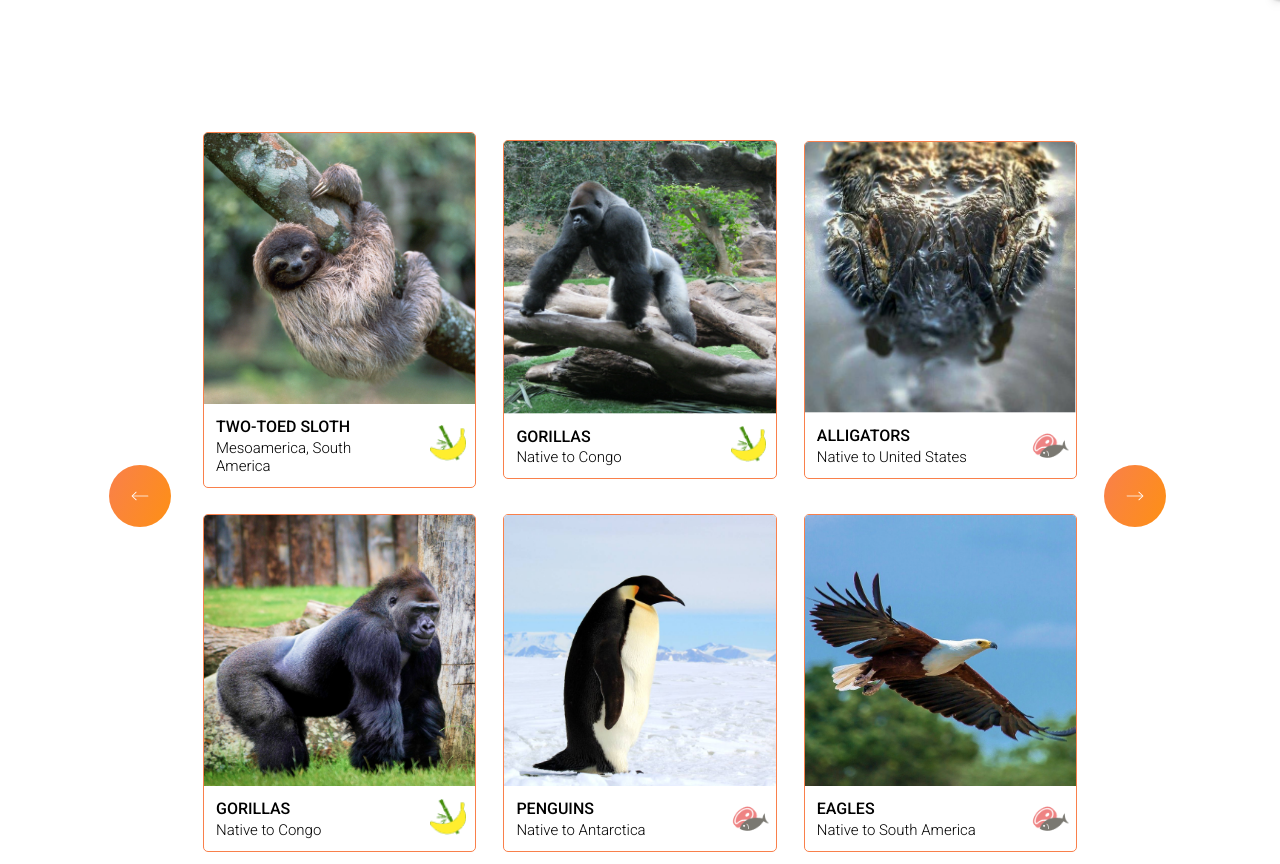
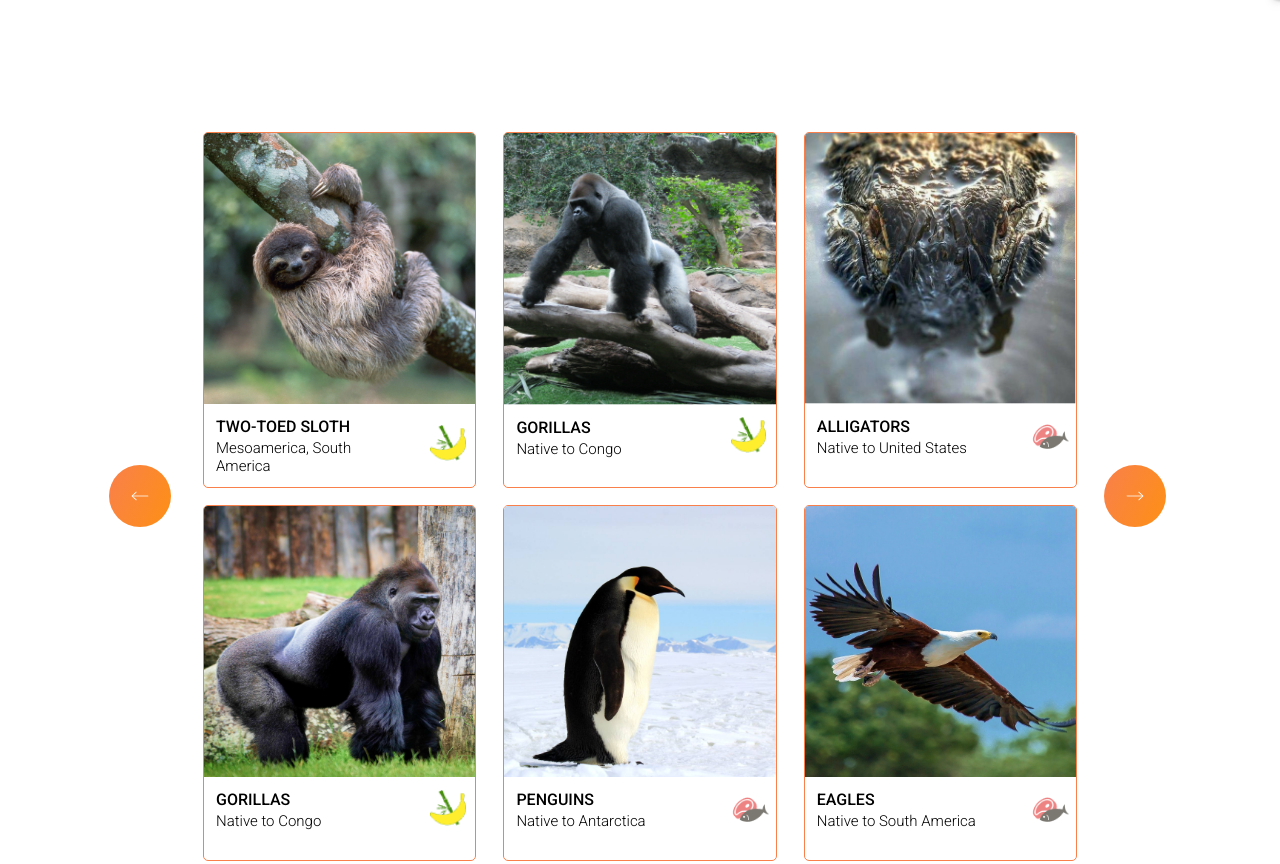
Before and after one commit to ikoroleva/online-zoo, a website: page pages/petstory/index.html in a window 1280 px wide. Shown: the part 1120-1984 px from the top of the page. Drawn offline with Linux system fonts and the light colour scheme.

Commit message:
feat: card height correction

```diff
--- a/pages/petstory/style.css
+++ b/pages/petstory/style.css
@@ -483,7 +483,6 @@
     column-gap: 1.7rem;
     grid-template-rows: 1fr 1fr;
     grid-template-columns: 67px 1fr 1fr 1fr 67px;
-    align-items: center;
 }
 
 
@@ -526,6 +525,8 @@
     flex-direction: column;
     justify-content: flex-start;
     overflow: hidden;
+    width: 100%;
+    height: auto;
 }
 
 .pet__card__pic {
@@ -538,7 +539,7 @@
 .pet__card__pic img {
     transition: all .9s ease;
     width: 100%;
-    height: 100%;
+    height: auto;
 }
 
 
```
